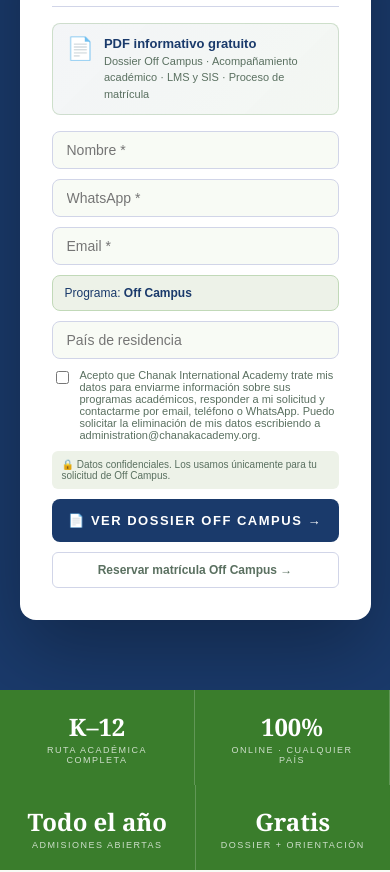
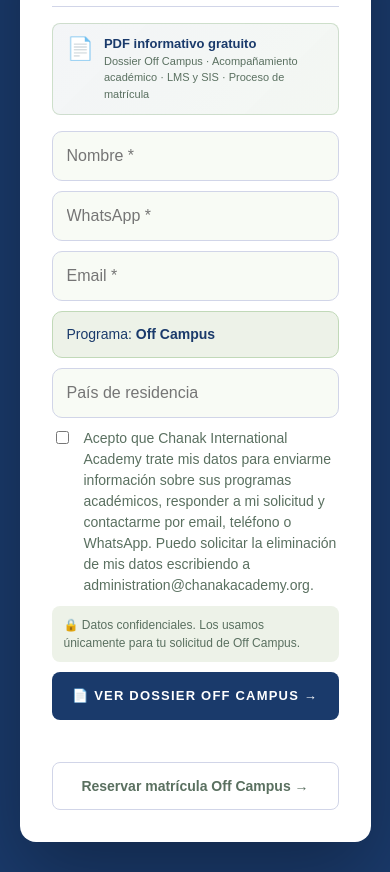
Before and after one commit to marieladanais31-art/chanak-landing, a Next.js app: page / in a window 390 px wide. Shown: the part 1200-2072 px from the top of the page. Built offline with nearby package versions, Linux system fonts and the light colour scheme.

Commit message:
Improve Off Campus quick form readability and mobile usability

```diff
--- a/app/page.jsx
+++ b/app/page.jsx
@@ -79,7 +79,7 @@
   const accentColor = "#3A7D2C";
   const programLabel = "Off Campus / Homeschool";
 
-  const inp  = { width:"100%", padding:"10px 14px", border:"1.5px solid #D1D5E8", borderRadius:"8px", fontSize:"14px", fontFamily:"DM Sans,sans-serif", background:"#F8FBF5", outline:"none", transition:"border .2s", boxSizing:"border-box" };
+  const inp  = { width:"100%", minHeight:"48px", padding:"12px 14px", border:"1.5px solid #D1D5E8", borderRadius:"10px", fontSize:"16px", lineHeight:1.5, fontFamily:"DM Sans,sans-serif", background:"#F8FBF5", outline:"none", transition:"border .2s", boxSizing:"border-box" };
   const errI = { ...inp, border:"1.5px solid #E53E3E", background:"#FFF5F5" };
   const sel  = { ...inp, appearance:"none", cursor:"pointer" };
   const btn  = (bg="#1A3A6B", color="#fff") => ({ background:bg, color, fontWeight:700, fontSize:"13px", letterSpacing:"0.8px", padding:"13px 28px", border:"none", borderRadius:"8px", cursor:"pointer", textTransform:"uppercase", transition:"all .2s", fontFamily:"DM Sans,sans-serif" });
@@ -681,30 +681,38 @@
       <div style={{ display:"grid", gridTemplateColumns:"1fr", gap:"10px" }}>
         <div>
           <input style={errs.n?errI:inp} placeholder="Nombre *" value={d.nombre} onChange={e=>setD({...d,nombre:e.target.value})} />
-          {errs.n && <div style={{ fontSize:"10px", color:"#E53E3E", marginTop:"2px" }}>{errs.n}</div>}
+          {errs.n && <div style={{ fontSize:"12px", lineHeight:1.4, color:"#E53E3E", marginTop:"4px" }}>{errs.n}</div>}
         </div>
         <div>
           <input style={errs.t?errI:inp} placeholder="WhatsApp *" type="tel" value={d.tel} onChange={e=>setD({...d,tel:e.target.value})} />
-          {errs.t && <div style={{ fontSize:"10px", color:"#E53E3E", marginTop:"2px" }}>{errs.t}</div>}
+          {errs.t && <div style={{ fontSize:"12px", lineHeight:1.4, color:"#E53E3E", marginTop:"4px" }}>{errs.t}</div>}
         </div>
       </div>
       <div>
         <input style={errs.e?errI:inp} placeholder="Email *" type="email" value={d.email} onChange={e=>setD({...d,email:e.target.value})} />
-        {errs.e && <div style={{ fontSize:"10px", color:"#E53E3E", marginTop:"2px" }}>{errs.e}</div>}
+        {errs.e && <div style={{ fontSize:"12px", lineHeight:1.4, color:"#E53E3E", marginTop:"4px" }}>{errs.e}</div>}
       </div>
-      <div style={{ fontSize:"12px", color:"#1A3A6B", background:"#EDF2E8", border:"1px solid #C1D9B8", borderRadius:"8px", padding:"10px 12px" }}>Programa: <strong>Off Campus</strong></div>
+      <div style={{ fontSize:"14px", lineHeight:1.5, color:"#1A3A6B", background:"#EDF2E8", border:"1px solid #C1D9B8", borderRadius:"10px", padding:"12px 14px", whiteSpace:"normal", maxWidth:"100%" }}>Programa: <strong>Off Campus</strong></div>
       <input style={inp} placeholder="País de residencia" value={d.pais} onChange={e=>setD({...d,pais:e.target.value})} />
-      <label style={{ display:"flex", alignItems:"flex-start", gap:"8px", fontSize:"11px", color:"#5A7060" }}><input type="checkbox" checked={d.aceptaPrivacidad} onChange={e=>setD({...d,aceptaPrivacidad:e.target.checked})} style={{ marginTop:"2px", accentColor:"#3A7D2C" }} />Acepto que Chanak International Academy trate mis datos para enviarme información sobre sus programas académicos, responder a mi solicitud y contactarme por email, teléfono o WhatsApp. Puedo solicitar la eliminación de mis datos escribiendo a administration@chanakacademy.org.</label>{errs.p && <div style={{ fontSize:"10px", color:"#E53E3E", marginTop:"-4px" }}>{errs.p}</div>}
-      <p style={{ fontSize:"10px", color:"#5A7060", display:"flex", gap:"5px", padding:"8px 10px", background:"#EDF2E8", borderRadius:"6px", margin:0 }}>
+      <label style={{ display:"flex", alignItems:"flex-start", gap:"12px", fontSize:"14px", lineHeight:1.5, color:"#5A7060", whiteSpace:"normal", maxWidth:"100%" }}>
+        <input type="checkbox" checked={d.aceptaPrivacidad} onChange={e=>setD({...d,aceptaPrivacidad:e.target.checked})} style={{ marginTop:"3px", accentColor:"#3A7D2C", flexShrink:0 }} />
+        <span style={{ flex:1, minWidth:0 }}>
+          Acepto que Chanak International Academy trate mis datos para enviarme información sobre sus programas académicos, responder a mi solicitud y contactarme por email, teléfono o WhatsApp. Puedo solicitar la eliminación de mis datos escribiendo a administration@chanakacademy.org.
+        </span>
+      </label>
+      {errs.p && <div style={{ fontSize:"12px", lineHeight:1.4, color:"#E53E3E", marginTop:"-2px" }}>{errs.p}</div>}
+      <p style={{ fontSize:"12px", lineHeight:1.5, color:"#5A7060", display:"flex", gap:"6px", padding:"10px 12px", background:"#EDF2E8", borderRadius:"8px", margin:0, whiteSpace:"normal", maxWidth:"100%" }}>
         🔒 Datos confidenciales. Los usamos únicamente para tu solicitud de Off Campus.
       </p>
-      <button onClick={submit} disabled={sending} style={{ ...btn("#1A3A6B"), width:"100%", padding:"14px", letterSpacing:"1.5px", opacity:sending?0.75:1 }}>
-        📄 Ver dossier Off Campus →
+      <button onClick={submit} disabled={sending} style={{ ...btn("#1A3A6B"), width:"100%", minHeight:"48px", padding:"12px 16px", display:"inline-flex", alignItems:"center", justifyContent:"center", lineHeight:1.4, letterSpacing:"1.2px", opacity:sending?0.75:1 }}>
+        {sending ? "Enviando..." : "📄 Ver dossier Off Campus →"}
       </button>
-      {submitMsg && <p style={{ fontSize:"11px", color:"#3A7D2C", margin:0 }}>{submitMsg}</p>}
-      {submitError && <p style={{ fontSize:"11px", color:"#E53E3E", margin:0 }}>{submitError}</p>}
+      <div style={{ minHeight:"22px" }}>
+        {submitMsg && <p style={{ fontSize:"12px", lineHeight:1.4, color:"#3A7D2C", margin:0 }}>{submitMsg}</p>}
+        {submitError && <p style={{ fontSize:"12px", lineHeight:1.4, color:"#E53E3E", margin:0 }}>{submitError}</p>}
+      </div>
       <button onClick={()=>onMatriculate("offcampus")}
-        style={{ background:"transparent", border:"1px solid #D1D5E8", color:"#5A7060", fontWeight:600, fontSize:"12px", padding:"10px", borderRadius:"6px", cursor:"pointer", fontFamily:"DM Sans,sans-serif" }}>
+        style={{ background:"transparent", border:"1px solid #D1D5E8", color:"#5A7060", fontWeight:600, fontSize:"14px", lineHeight:1.4, minHeight:"48px", padding:"10px 12px", borderRadius:"8px", cursor:"pointer", fontFamily:"DM Sans,sans-serif", width:"100%", whiteSpace:"normal" }}>
         Reservar matrícula Off Campus →
       </button>
     </div>
```
